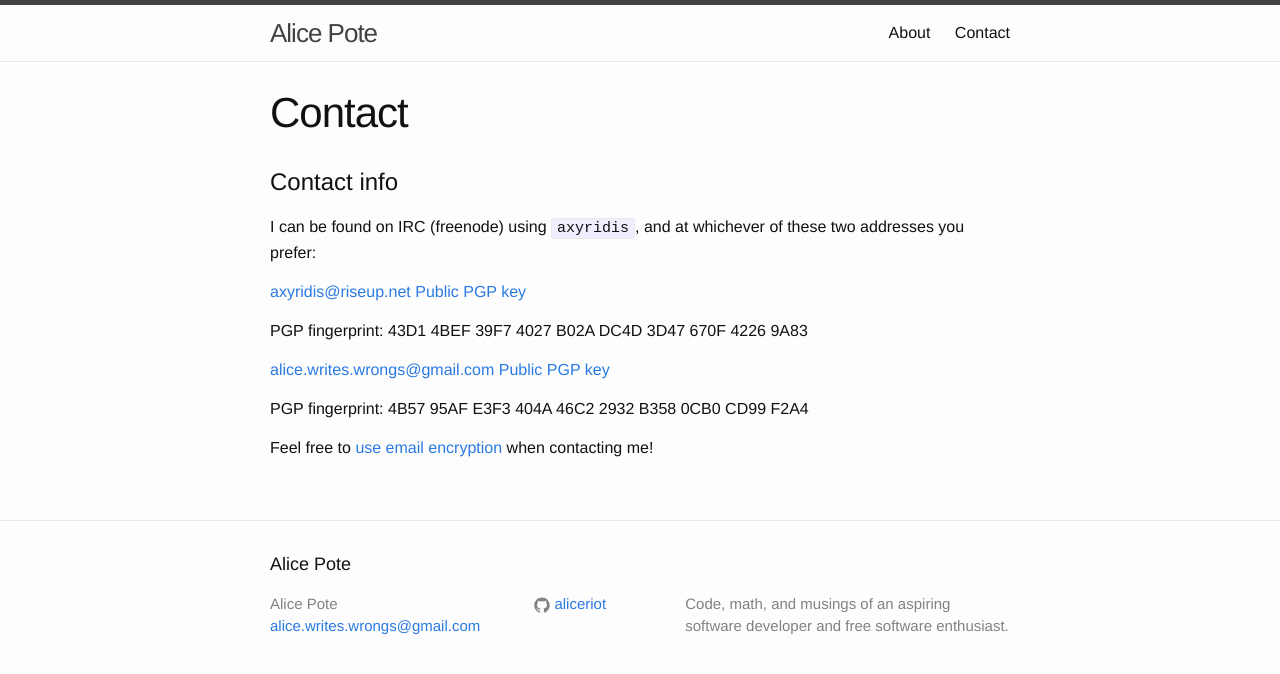
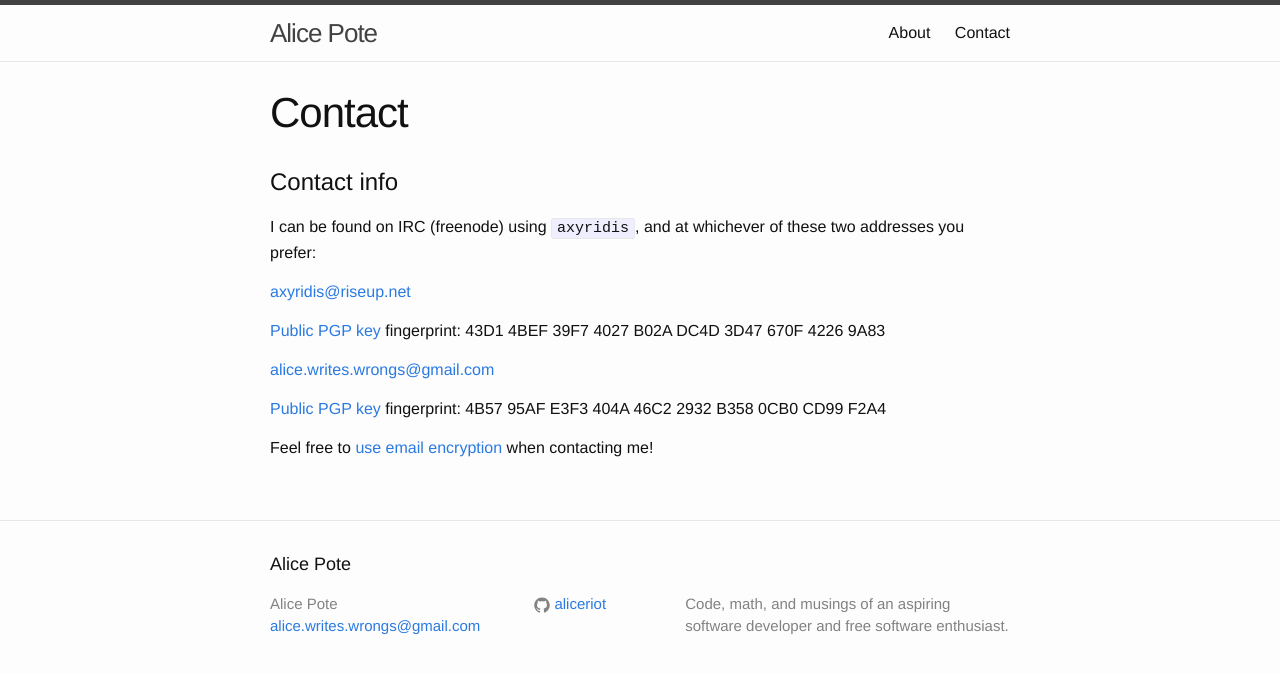
Before and after one commit to alicewriteswrongs/old-blog, a Jekyll site: the page built from contact.md, in a window 1280 px wide. Shown: the top 674 px of the page. Built offline with Jekyll 4.4.1, drawn with Linux system fonts in a browser that asks for light colours.

Commit message:
Updated contact again

```diff
--- a/contact.md
+++ b/contact.md
@@ -9,13 +9,13 @@ permalink: /contact/
 I can be found on IRC (freenode) using ``axyridis``, and at whichever of
 these two addresses you prefer:
 
-<axyridis@riseup.net> [Public PGP key](https://pgp.mit.edu/pks/lookup?op=get&search=0x3D47670F42269A83)
+<axyridis@riseup.net>
 
-PGP fingerprint: 43D1 4BEF 39F7 4027 B02A DC4D 3D47 670F 4226 9A83
+[Public PGP key](https://pgp.mit.edu/pks/lookup?op=get&search=0x3D47670F42269A83) fingerprint: 43D1 4BEF 39F7 4027 B02A DC4D 3D47 670F 4226 9A83
 
-<alice.writes.wrongs@gmail.com> [Public PGP key](https://pgp.mit.edu/pks/lookup?op=get&search=0xB3580CB0CD99F2A4)
+<alice.writes.wrongs@gmail.com>
 
-PGP fingerprint: 4B57 95AF E3F3 404A 46C2 2932 B358 0CB0 CD99 F2A4
+[Public PGP key](https://pgp.mit.edu/pks/lookup?op=get&search=0xB3580CB0CD99F2A4) fingerprint: 4B57 95AF E3F3 404A 46C2 2932 B358 0CB0 CD99 F2A4
 
 Feel free to [use email encryption](https://emailselfdefense.fsf.org/en/) when contacting
 me!
```
